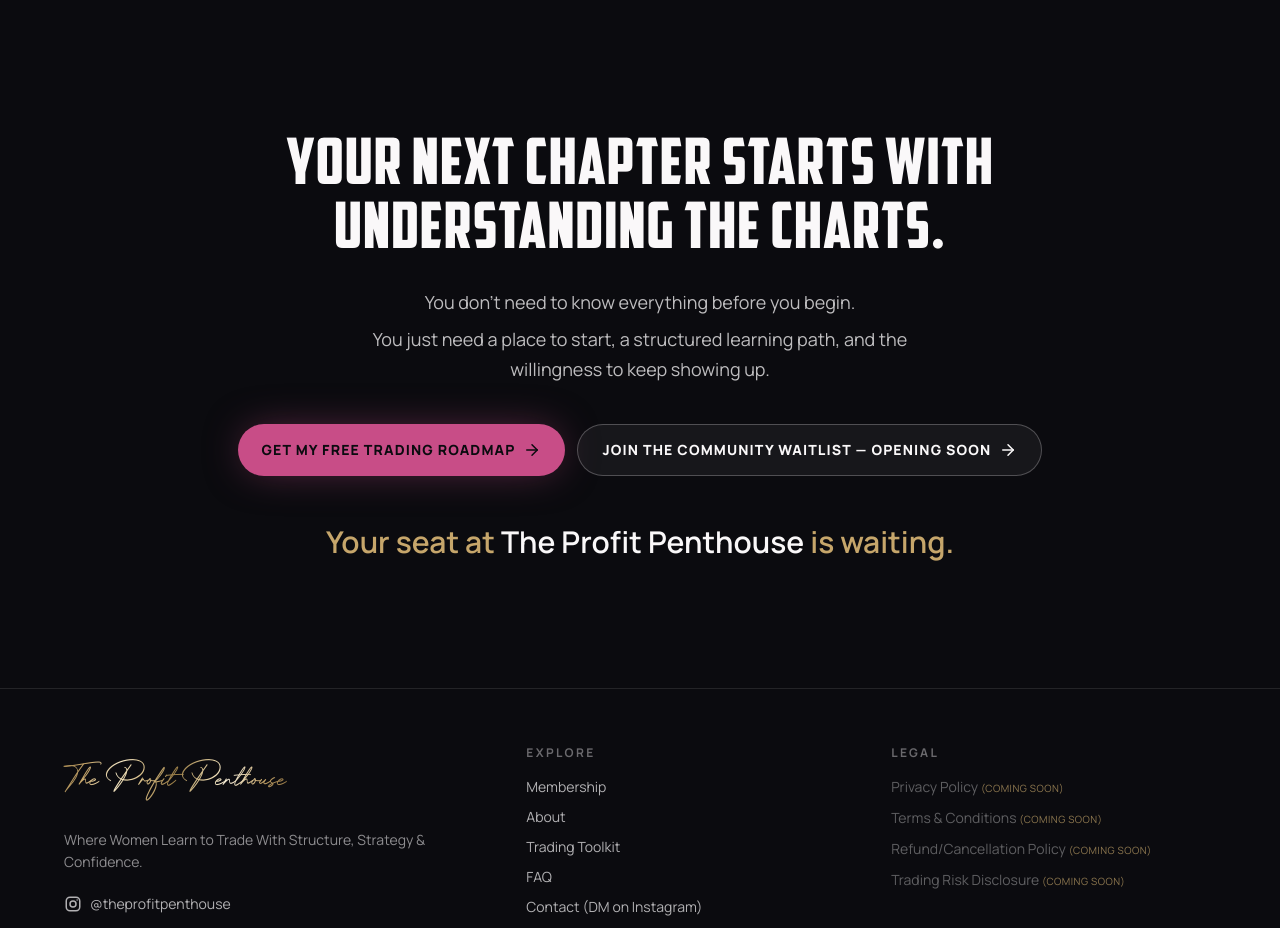
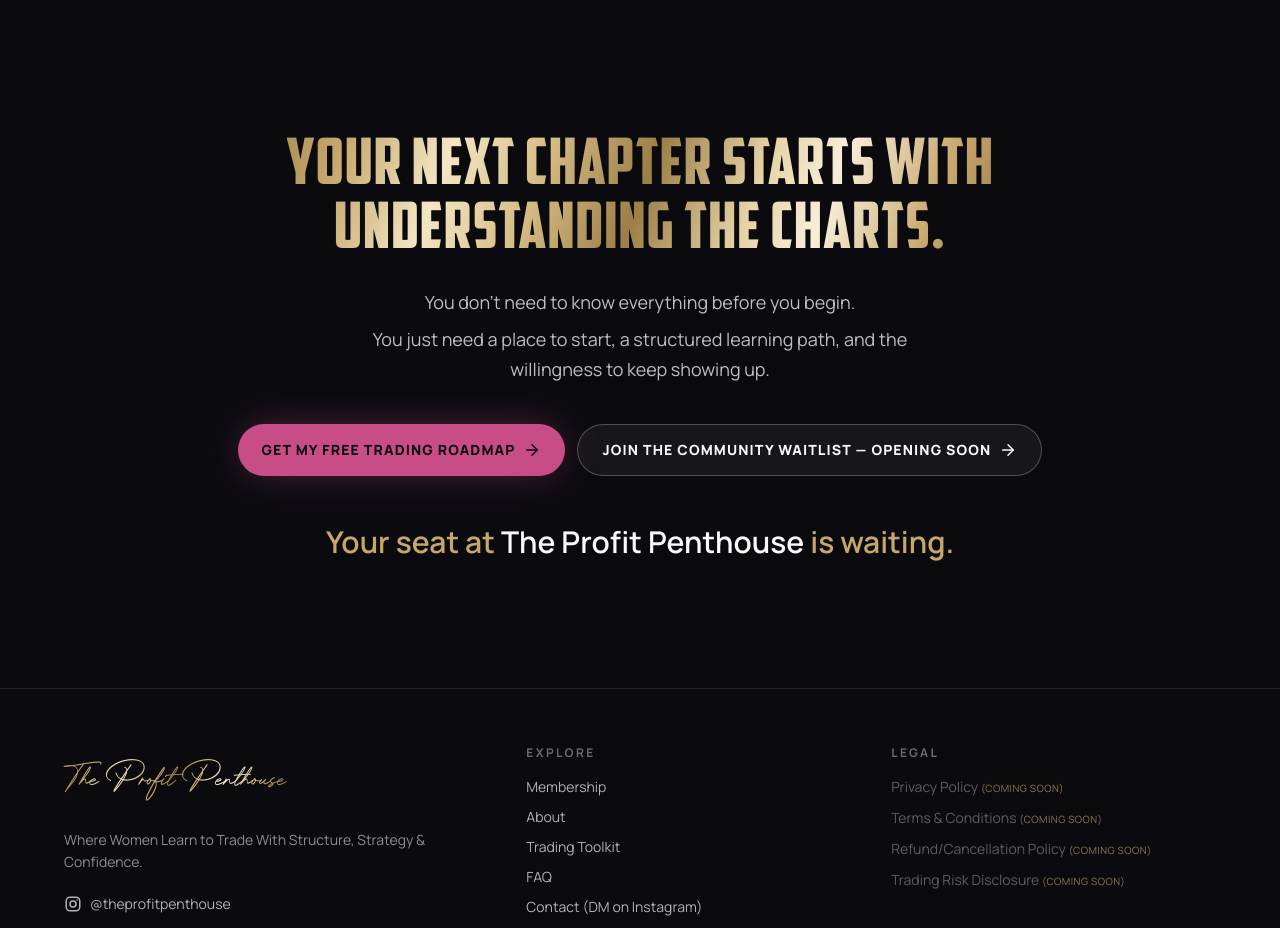
Before and after one commit to theprofitpenthouse-community/TheProfitPenthouse, a React (Vite) app: page / in a window 1280 px wide. Shown: the part 7740-8668 px from the top of the page. Built offline with nearby package versions, Linux system fonts and the light colour scheme.

Commit message:
Gold final heading
Co-Authored-By: Claude Opus 5.5 <noreply@anthropic.com>
Claude-Session: https://claude.ai/code/session_016gxHeuEf72KyR5fTW7GLdD

```diff
--- a/src/components/Closing.tsx
+++ b/src/components/Closing.tsx
@@ -99,7 +99,7 @@ export function FinalCTA() {
   return (
     <section aria-labelledby="final-title" className="relative overflow-hidden bg-ink px-5 py-24 sm:px-8 md:py-32">
       <Reveal className="relative mx-auto max-w-4xl text-center">
-        <h2 id="final-title" className="display-lg text-white">
+        <h2 id="final-title" className="display-lg foil-text">
           Your Next Chapter Starts With Understanding the Charts.
         </h2>
         <p className="mx-auto mt-6 max-w-xl text-lg leading-relaxed text-white/75">You don’t need to know everything before you begin.</p>
```
